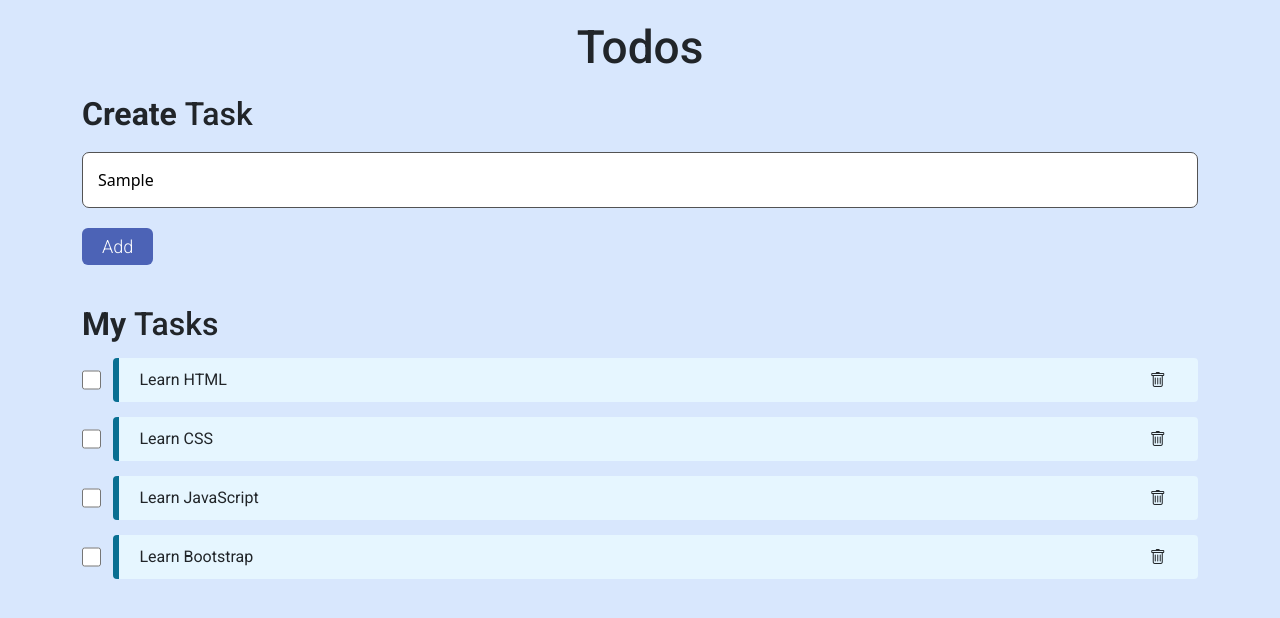
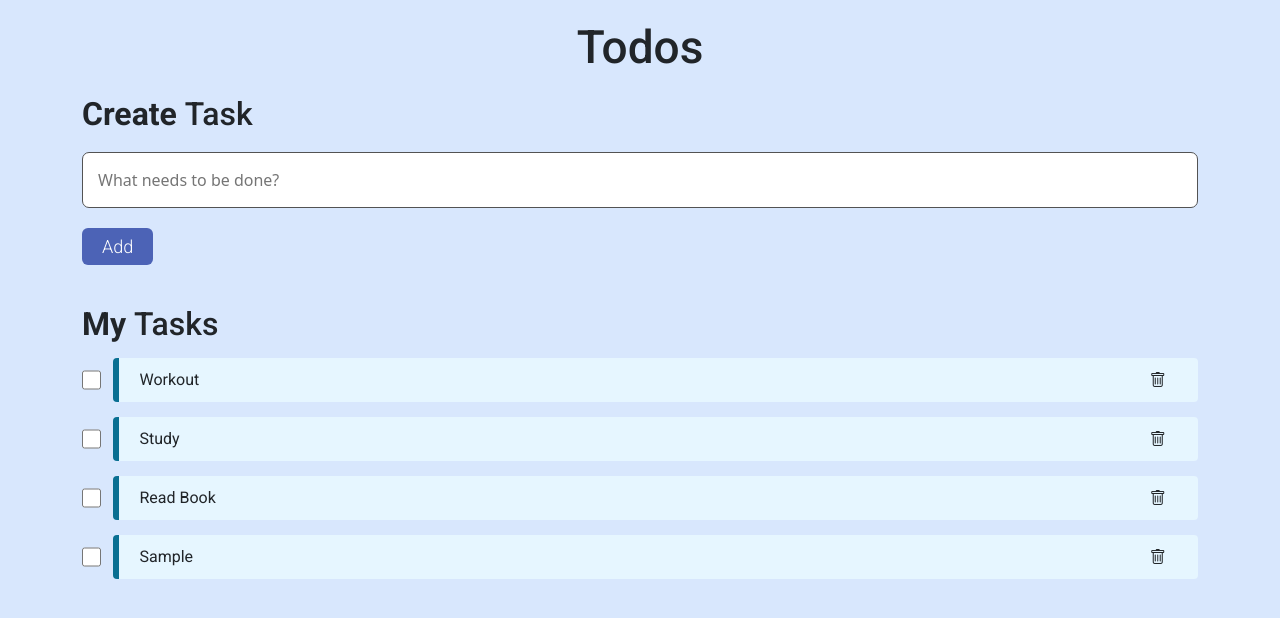
Before and after one commit to shubham-cj/TO-DOs, a plain HTML site: page index.html in a window 1280 px wide. Both pictures are taken after typing "Sample" into the empty fields and a click on the button "Add". Drawn offline with nearby package versions, Linux system fonts and the light colour scheme.

Commit message:
Todo app is Now functionable

```diff
--- a/index.html
+++ b/index.html
@@ -5,6 +5,8 @@
     <meta name="viewport" content="width=device-width, initial-scale=1.0">
     <link href="https://cdn.jsdelivr.net/npm/bootstrap@5.3.2/dist/css/bootstrap.min.css" rel="stylesheet" integrity="sha384-T3c6CoIi6uLrA9TneNEoa7RxnatzjcDSCmG1MXxSR1GAsXEV/Dwwykc2MPK8M2HN" crossorigin="anonymous">
     <link rel="stylesheet" href="https://cdn.jsdelivr.net/npm/bootstrap-icons@1.11.1/font/bootstrap-icons.css">
+    <link rel="stylesheet" href="https://cdn.jsdelivr.net/npm/bootstrap-icons@1.11.1/font/bootstrap-icons.css">
+    <script src="https://kit.fontawesome.com/6c6dc9163f.js" crossorigin="anonymous"></script>
     <link rel="stylesheet" href="style.css">
     <title>TO-DOs</title>
 </head>
@@ -17,13 +19,14 @@
                     <h1 class="creat-task-heading">
                         Create <span class="create-task-heading-subpart">Task</span>
                     </h1>
-                    <input type="text" class="todo-user-input" id="todoUserInput">
-                    <button class="add-todo-button btn btn-primary">Add</button>
+                    <input type="text" class="todo-user-input" id="todoUserInput" placeholder="What needs to be done?">
+                    <button class="add-todo-button btn btn-primary" onclick="onAddTodo()" id="onAddTodoButton">Add</button>
                     <h1 class="todo-item-heading">
                         My <span class="todo-item-heading-subpart">Tasks</span>
                     </h1>
                     <ul class="m-0 p-0" id="todoItemsContainer">
-                        <!-- <li class="todo-item-container d-flex flex-row">
+<!-- this code is writen by JavaScript
+                        <li class="todo-item-container d-flex flex-row">
                             <input type="checkbox" name="" id="checkboxInput" class="checkbox-input">
                             <div class="label-container d-flex flex-row">
                                 <label for="checkboxInput" class="checkbox-label">Learn HTML</label>
@@ -31,7 +34,8 @@
                                     <i class="bi bi-trash"></i>
                                 </div>
                             </div>
-                        </li> -->
+                        </li>
+this code is writen by JavaScript -->
                     </ul>
                 </div>
             </div>
--- a/script.js
+++ b/script.js
@@ -1,22 +1,51 @@
 
 let todoItemsContainer = document.getElementById("todoItemsContainer")
+let onAddTodoButton = document.getElementById('onAddTodoButton')
+
 
 let todoList = [
-    {text: "Learn HTML"},
-    {text: "Learn CSS"},
-    {text: "Learn JavaScript"},
-    {text: "Learn Bootstrap"}
+    {
+        text: "Workout",
+        uniqueNo: 1
+    },
+    {
+        text: "Study",
+        uniqueNo: 2
+    },
+    {
+        text: "Read Book",
+        uniqueNo: 3
+    },
 ]
+let todosCount = todoList.length
+
+function onTodoStatusChange(labelId){
+    let labelElement = document.getElementById(labelId)
+    labelElement.classList.toggle('checked')
+}
+
+function onDeleteTodo(todoId){
+    let todoElement = document.getElementById(todoId)
+    todoItemsContainer.removeChild(todoElement)
+}
 
 function creatAndAppendList(todo){
+    let todoId = 'todo' + todo.uniqueNo
+    let checkboxId = 'checkbox' + todo.uniqueNo
+    let labelId = 'label' + todo.uniqueNo
+
     let todoElement = document.createElement("li")
     todoElement.classList.add("todo-item-container", "d-flex", "flex-row")
+    todoElement.id = todoId
     todoItemsContainer.appendChild(todoElement)
 
     let inputElement = document.createElement("input")
     inputElement.classList.add("checkbox-input")
     inputElement.type = "checkbox"
-    inputElement.id = "checkboxInput"
+    inputElement.id = checkboxId
+    inputElement.onclick = function(){
+        onTodoStatusChange(labelId)
+    }
     todoElement.appendChild(inputElement)
 
     let labelContainer = document.createElement("div")
@@ -25,7 +54,8 @@ function creatAndAppendList(todo){
 
     let labelElement = document.createElement("label")
     labelElement.classList.add("checkbox-label")
-    labelElement.setAttribute("for", "checkboxInput")
+    labelElement.setAttribute("for", checkboxId)
+    labelElement.id = labelId
     labelElement.textContent = todo.text
     labelContainer.appendChild(labelElement)
 
@@ -35,9 +65,32 @@ function creatAndAppendList(todo){
 
     let deleteIcon = document.createElement("i")
     deleteIcon.classList.add("bi", "bi-trash")
+    deleteIcon.onclick = function(){
+        onDeleteTodo(todoId)
+    }
     deleteIconContainer.appendChild(deleteIcon)
 }
 
 for (let todos of todoList){
     creatAndAppendList(todos)
 }
+
+function onAddTodo(){
+    let todoUserInput = document.getElementById('todoUserInput')
+    let userInputValue = todoUserInput.value
+    if (userInputValue === ""){
+        alert("Enter Your Task")
+        return
+    }
+    todosCount += 1
+    let newTodo = {
+        text: userInputValue,
+        uniqueNo: todosCount
+    }
+    creatAndAppendList(newTodo)
+    todoUserInput.value = ""
+}
+
+onAddTodoButton.onclick = function(){
+    onAddTodo()
+}
--- a/style.css
+++ b/style.css
@@ -87,3 +87,7 @@
     margin: 10px 3%;
 
 }
+
+.checked{
+    text-decoration: line-through;
+}
```
